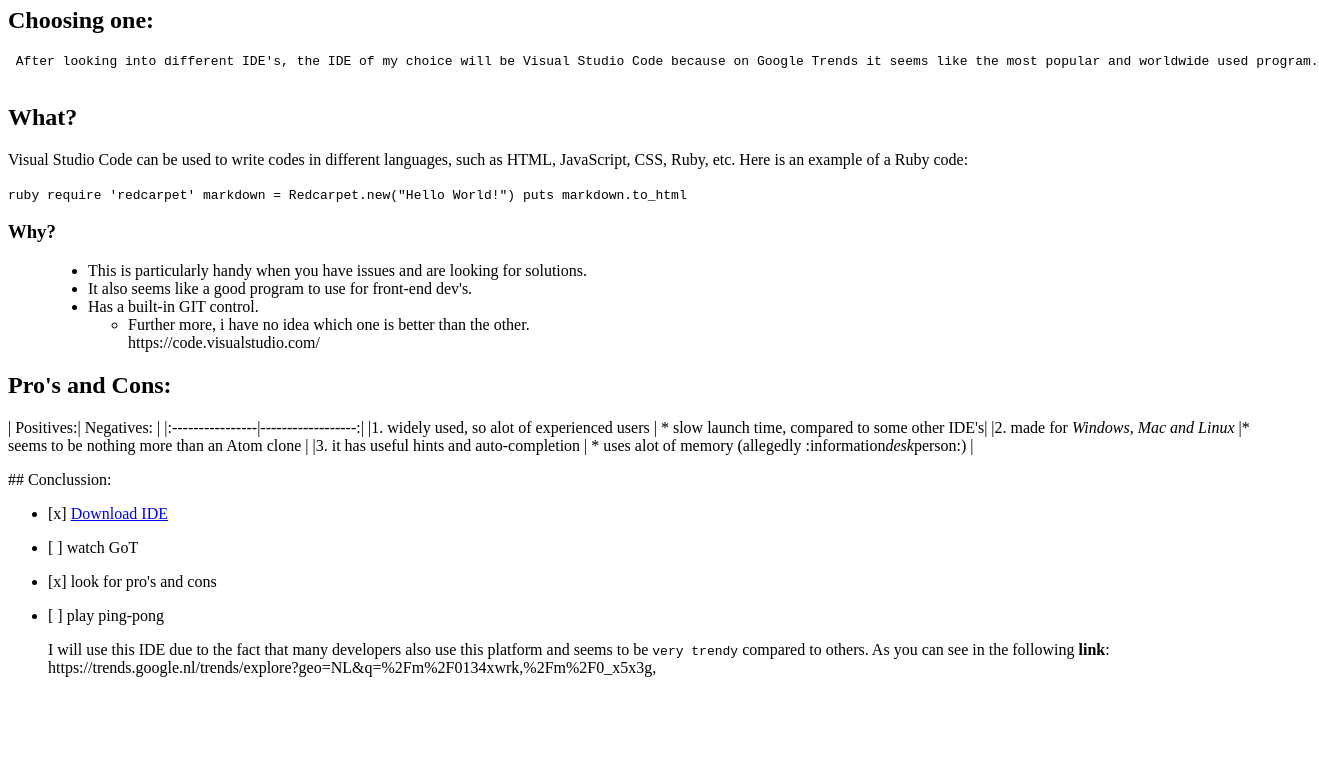
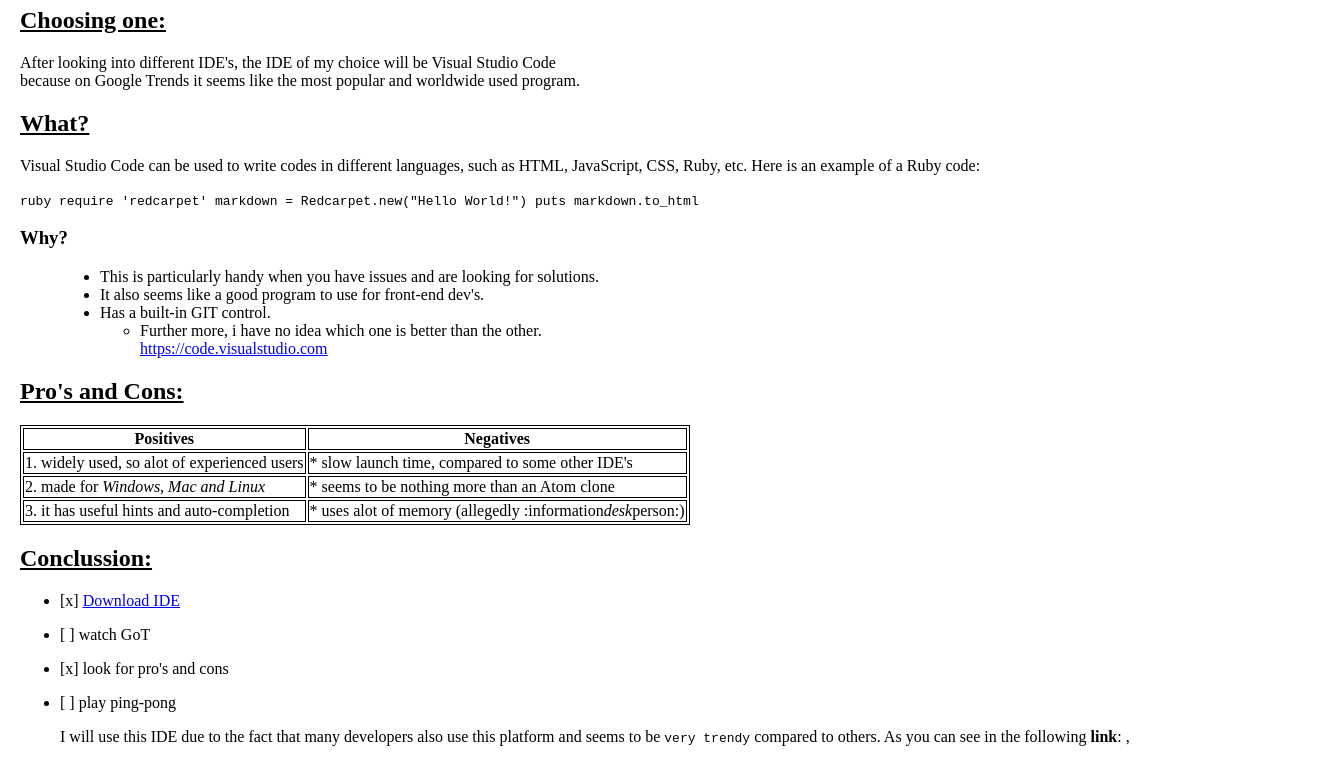
Before and after one commit to krisderycke/markdown-to-html, a plain HTML site: page index.html in a window 1280 px wide. Shown: the part 344-1106 px from the top of the page, 1319 px wide, since content can reach past the window. Before the commit the page ends 1037 px from the top, so only its background shows below. Drawn offline with Linux system fonts and the light colour scheme.

Commit message:
major html changes

```diff
--- a/index.html
+++ b/index.html
@@ -1,6 +1,18 @@
 <!DOCTYPE html>
 <html>
 <head>
+  <style>
+  body {
+    margin-left: 20px
+  }
+
+  h2 {
+    text-decoration: underline
+  }
+    table, th, td {
+  border: 1px solid black;
+}
+  </style>
         <title>markdown to HTML
         </title>
 </head>
@@ -9,8 +21,8 @@
 
         <h2 id="choosingone">Choosing one:</h2>
 
-        <pre><code> After looking into different IDE's, the IDE of my choice will be Visual Studio Code because on Google Trends it seems like the most popular and worldwide used program.
-        </code></pre>
+        <p> After looking into different IDE's, the IDE of my choice will be Visual Studio Code <br> because on Google Trends it seems like the most popular and worldwide used program.
+        </p>
 
         <h2 id="what">What?</h2>
 
@@ -36,20 +48,31 @@
 
           <ul>
           <li>Further more, i have no idea which one is better than the other. <br />
-          https://code.visualstudio.com/   </li></ul>
+          <a href="https://code.visualstudio.com" target="blank">https://code.visualstudio.com</a>   </li></ul>
           </li>
           </ul>
         </blockquote>
 
         <h2 id="prosandcons">Pro's and Cons:</h2>
-
-        <p>|  Positives:|   Negatives:  |
-        |:----------------|------------------:|
-        |1. widely used, so alot of experienced users | * slow launch time, compared to some other IDE's|
-        |2. made for <em>Windows, Mac and Linux</em> |* seems to be nothing more than an Atom clone |
-        |3. it has useful hints and auto-completion | * uses alot of memory (allegedly :information<em>desk</em>person:) |  </p>
-
-        <p>## Conclussion:  </p>
+          <table>
+            <tr>
+              <th>Positives</th>
+              <th>Negatives</th>
+            </tr>
+            <tr>
+              <td>1. widely used, so alot of experienced users</td>
+              <td>* slow launch time, compared to some other IDE's</td>
+            </tr>
+            <tr>
+                <td>2. made for <em>Windows, Mac and Linux</em></td>
+                <td>* seems to be nothing more than an Atom clone</td>
+            </tr>
+            <tr>
+              <td>3. it has useful hints and auto-completion</td>
+              <td> * uses alot of memory (allegedly :information<em>desk</em>person:)</td>
+            </tr>
+          </table>
+        <h2> Conclussion:  </h2>
 
         <ul>
         <li><p>[x] <a href="https://code.visualstudio.com/download">Download IDE</a>  </p></li>
@@ -61,7 +84,7 @@
         <li><p>[ ] play ping-pong </p>
 
         <p>I will use this IDE due to the fact that many developers also use this platform and seems to be <code>very trendy</code> compared to others.
-        As you can see in the following <strong>link</strong>: https://trends.google.nl/trends/explore?geo=NL&amp;q=%2Fm%2F0134xwrk,%2Fm%2F0_x5x3g,</p></li>
+        As you can see in the following <strong>link</strong>: <a href= "https://trends.google.nl/trends/explore?geo=NL&amp;q=%2Fm%2F0134xwrk,%2Fm%2F0_x5x3g"></a>,</p></li>
         </ul>
 </body>
 
```
